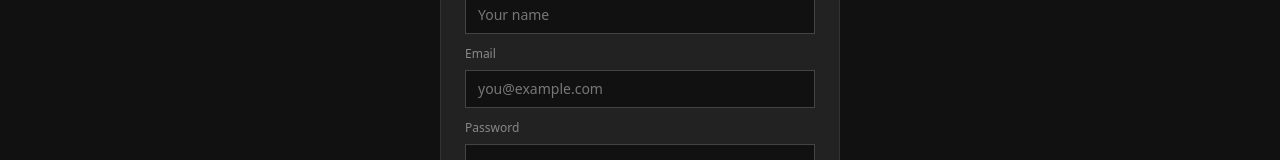
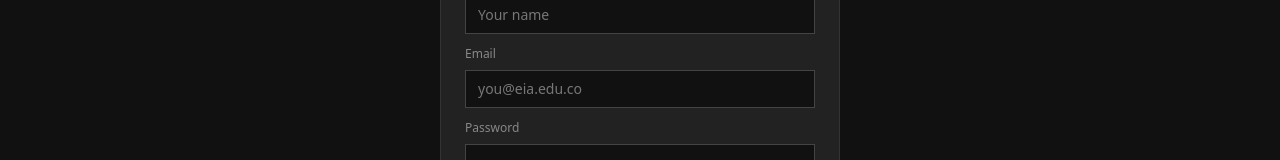
Before and after one commit to alejandruxxug/WebDev-SalaFinder, a React (Vite) app: page /signup in a window 1280 px wide. Shown: the part 226-386 px from the top of the page. Built offline with nearby package versions, Linux system fonts and the light colour scheme.

Commit message:
Refined some things in the app

```diff
--- a/src/pages/signUpPage.tsx
+++ b/src/pages/signUpPage.tsx
@@ -95,7 +95,7 @@ export default function SignUpPage() {
               <input
                 className="border border-[#444] bg-[#111] px-3 py-2 text-sm text-[#ddd]"
                 type="email"
-                placeholder="you@example.com"
+                placeholder="you@eia.edu.co"
                 value={email}
                 onChange={(e) => setEmail(e.target.value)}
                 required
```
